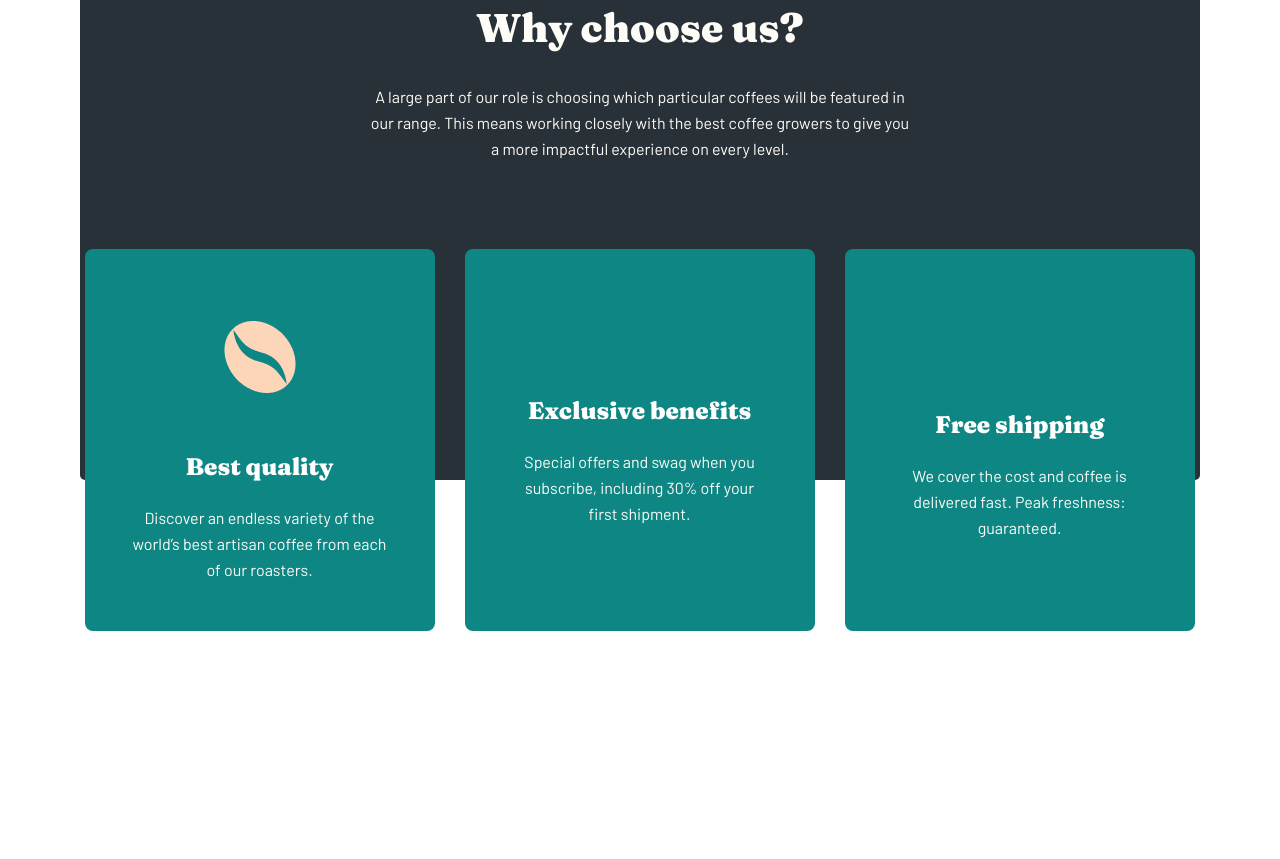
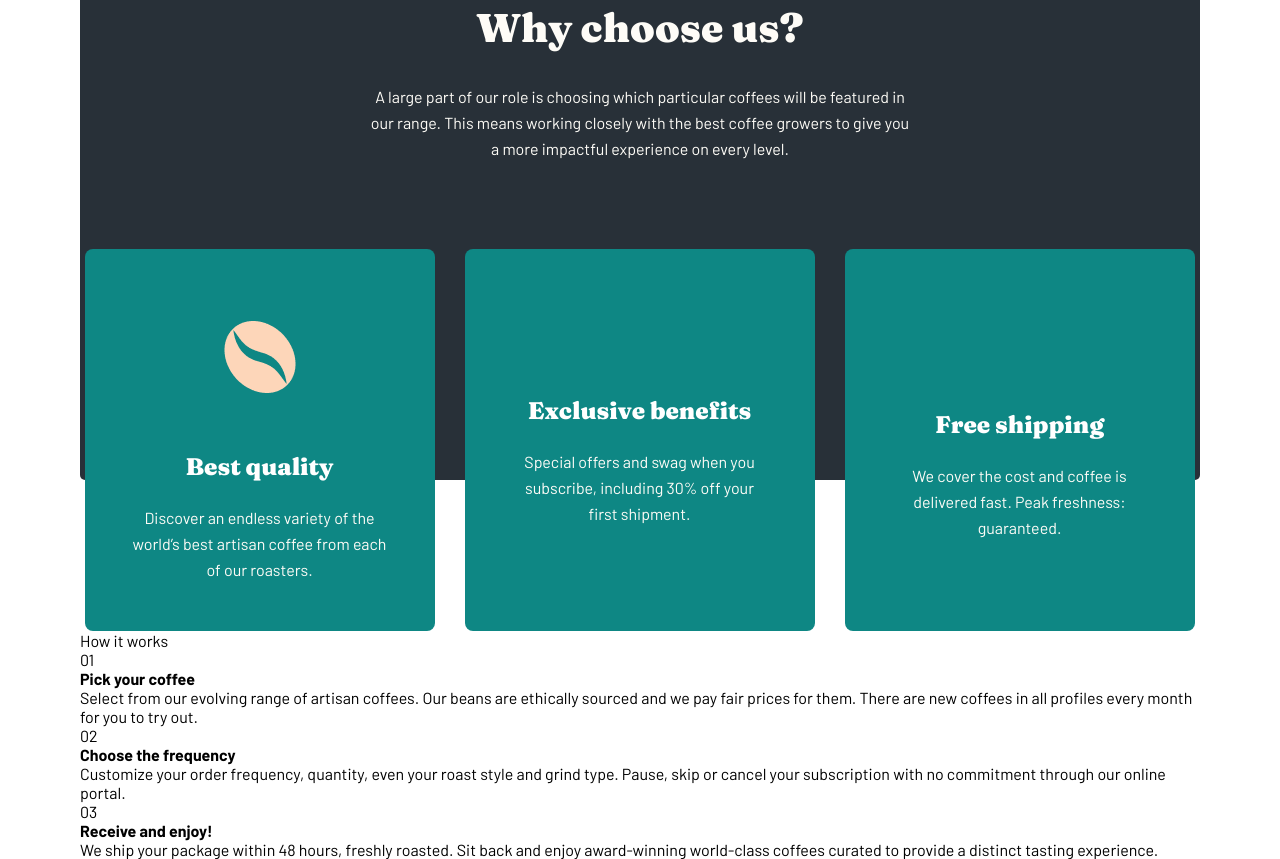
Before and after one commit to athenaa-02/coffee-roasters, a plain HTML site: page index.html in a window 1280 px wide. Shown: the part 1671-2530 px from the top of the page. Before the commit the page ends 2302 px from the top, so only its background shows below. Drawn offline with Linux system fonts and the light colour scheme.

Commit message:
done section 4 html part

```diff
--- a/index.html
+++ b/index.html
@@ -111,6 +111,40 @@
           </div>
         </div>
       </section>
+
+      <section class="fourth">
+        <p>How it works</p>
+        <div class="figures"></div>
+        <article>
+          <div class="selection">
+            <div class="number">01</div>
+            <h4>Pick your coffee</h4>
+            <p>
+              Select from our evolving range of artisan coffees. Our beans are
+              ethically sourced and we pay fair prices for them. There are new
+              coffees in all profiles every month for you to try out.
+            </p>
+          </div>
+          <div class="selection">
+            <div class="number">02</div>
+            <h4>Choose the frequency</h4>
+            <p>
+              Customize your order frequency, quantity, even your roast style
+              and grind type. Pause, skip or cancel your subscription with no
+              commitment through our online portal.
+            </p>
+          </div>
+          <div class="selection">
+            <div class="number">03</div>
+            <h4>Receive and enjoy!</h4>
+            <p>
+              We ship your package within 48 hours, freshly roasted. Sit back
+              and enjoy award-winning world-class coffees curated to provide a
+              distinct tasting experience.
+            </p>
+          </div>
+        </article>
+      </section>
     </main>
     <footer></footer>
   </body>
```
